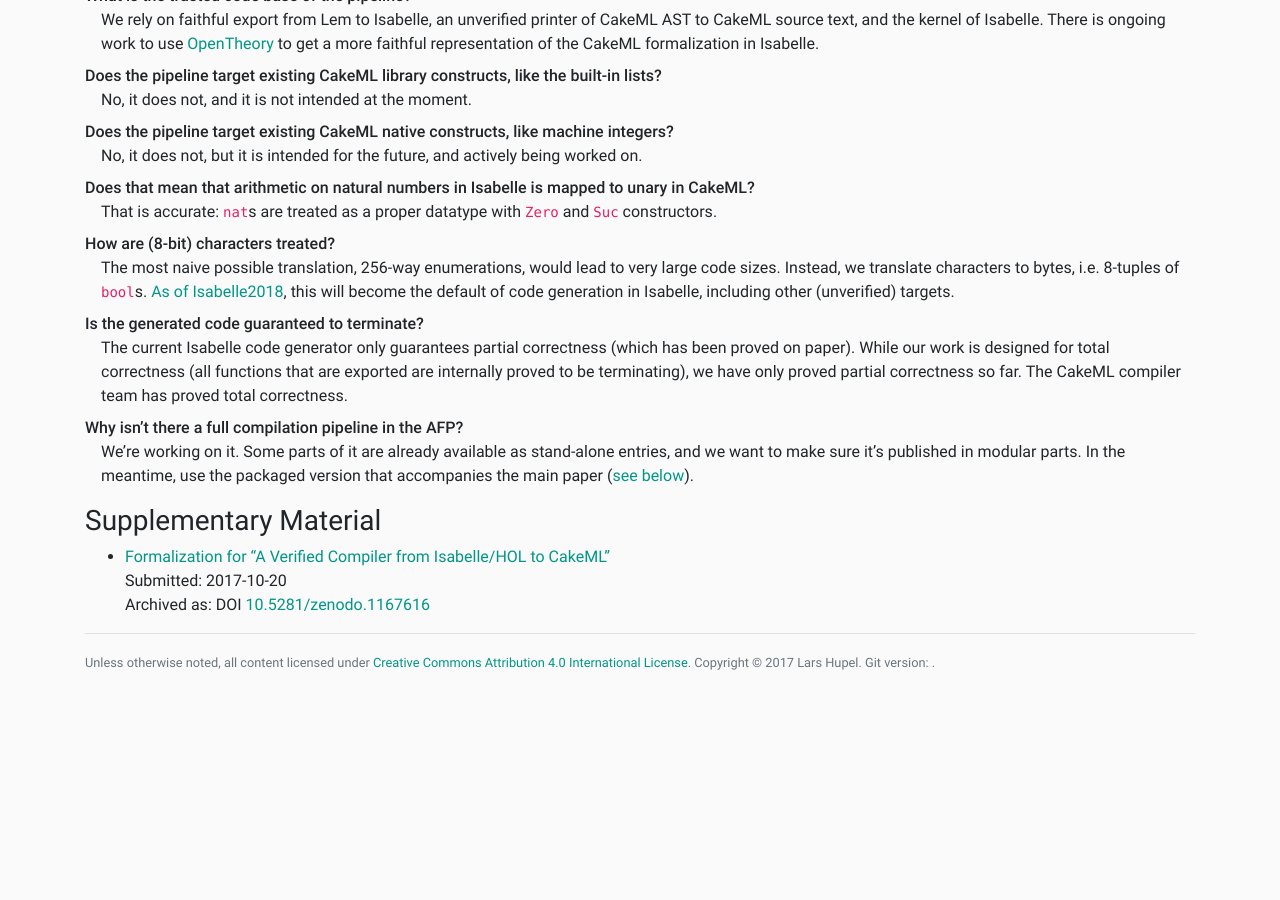
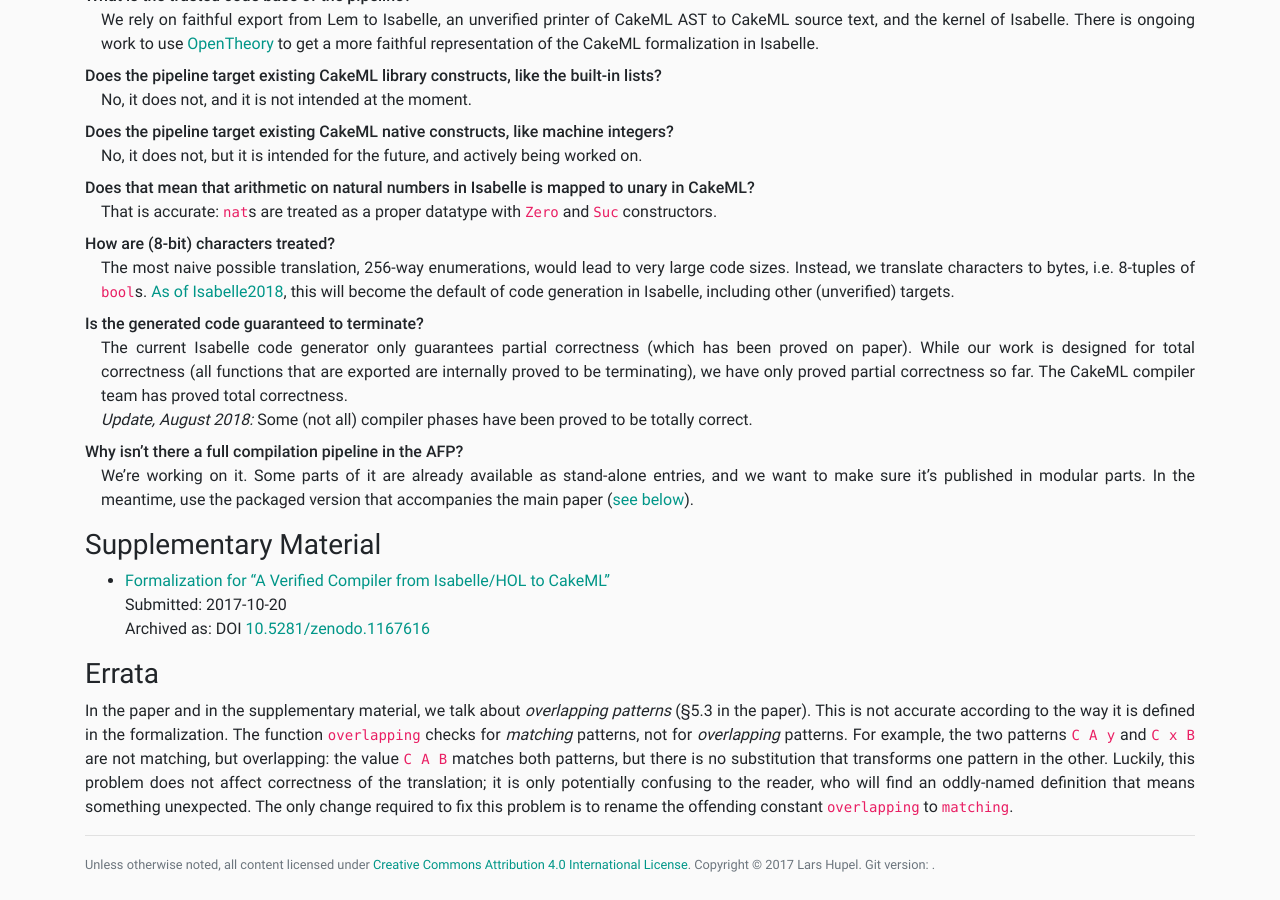
Before and after one commit to larsrh/website, a Jekyll site: the page built from _research/codegen.md, in a window 1280 px wide and 900 px high, scrolled down 1547 px. Built offline with Jekyll 4.4.1, drawn with Linux system fonts in a browser that asks for light colours; comment, search, counter and statistics services are not loaded; before the commit the page ends 2245 px from its top, so only the background shows below that.

Commit message:
CakeML: errata

```diff
--- a/_includes/pub_modal.html
+++ b/_includes/pub_modal.html
@@ -23,6 +23,11 @@
               <i class="fa fa-fw fa-lg fa-cubes" aria-hidden="true"></i><a href="https://www.isa-afp.org/">Archive of Formal Proofs</a>
             </p>
           {% endif %}
+          {% if pub.errata %}
+            <p>
+              <i class="fa fa-fw fa-lg fa-exclamation-triangle" aria-hidden="true"></i><a href="{{ topic.url }}#errata">Errata</a>
+            </p>
+          {% endif %}
         {% endif %}
 
         <h6>Abstract</h6>
--- a/_layouts/research.html
+++ b/_layouts/research.html
@@ -55,6 +55,8 @@ Date: {{ page.git.last_commit.commit_date }}
     {% endfor %}
   </div>
 
-  {{ content }}
+  <div class="hyphenate">
+    {{ content }}
+  </div>
 
 </main>
--- a/_research/codegen.md
+++ b/_research/codegen.md
@@ -75,7 +76,8 @@ How are (8-bit) characters treated?
 Is the generated code guaranteed to terminate?
 : The current Isabelle code generator only guarantees partial correctness (which has been proved on paper).
 While our work is designed for total correctness (all functions that are exported are internally proved to be terminating), we have only proved partial correctness so far.
-The CakeML compiler team has proved total correctness.
+The CakeML compiler team has proved total correctness.<br>
+_Update, August 2018:_ Some (not all) compiler phases have been proved to be totally correct.
 
 Why isn't there a full compilation pipeline in the AFP?
 : We're working on it.
@@ -87,3 +89,13 @@ In the meantime, use the packaged version that accompanies the main paper ([see
 * [Formalization for "A Verified Compiler from Isabelle/HOL to CakeML"](/pub/isabelle-cakeml-supplements.zip)<br>
   Submitted: 2017-10-20<br>
   Archived as: DOI [10.5281/zenodo.1167616](http://doi.org/10.5281/zenodo.1167616)
+
+### Errata
+
+In the paper and in the supplementary material, we talk about _overlapping patterns_ (§5.3 in the paper).
+This is not accurate according to the way it is defined in the formalization.
+The function `overlapping` checks for _matching_ patterns, not for _overlapping_ patterns.
+For example, the two patterns `C A y` and `C x B` are not matching, but overlapping:
+the value `C A B` matches both patterns, but there is no substitution that transforms one pattern in the other.
+Luckily, this problem does not affect correctness of the translation; it is only potentially confusing to the reader, who will find an oddly-named definition that means something unexpected.
+The only change required to fix this problem is to rename the offending constant `overlapping` to `matching`.
```
Also changed, not shown: other parts of _research/codegen.md (+1 -0 lines).
